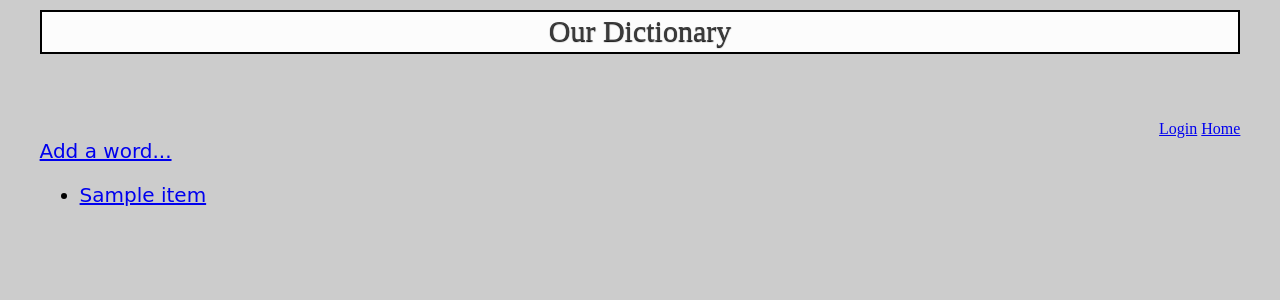
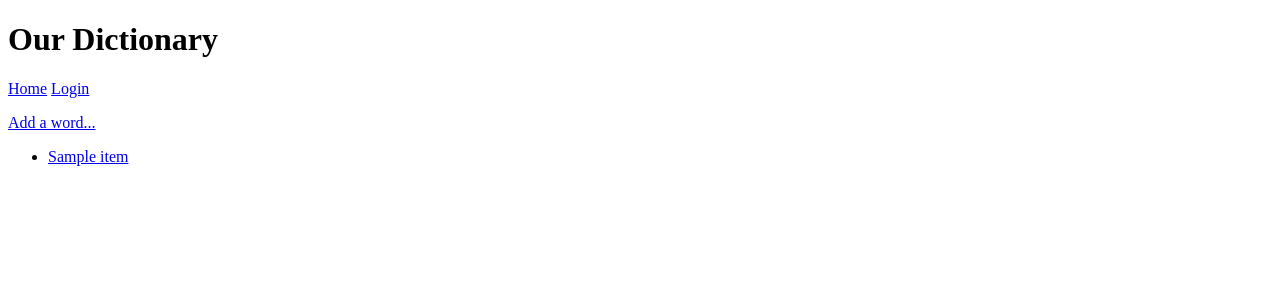
Before and after one commit to gctaa/ourdictionary, a Django app: template templates/wordviewer/wordentry_list.html in a window 1280 px wide. Shown: the top 300 px of the page. Run offline with Django 3.2, Linux system fonts and the light colour scheme; the template is opened without the code that fills it: most values are stand-ins (such as "Sample title", 1, 10 or a date in 2020); some libraries are stand-ins or nearby versions.

Commit message:
Removed yucky css. StStarted cleaning up templates.

```diff
--- a/templates/base.html
+++ b/templates/base.html
@@ -1,41 +1,35 @@
 <!DOCTYPE html>
 <html lang="en">
 <head>
-    <link rel="stylesheet" href="/static/styles/style.css" />
-    <title>{% block title %}Our Dictionary{% endblock %}</title>
+<link rel="stylesheet" href="/static/styles/style.css" />
+<title>{% block title %}Our Dictionary{% endblock %}</title>
+<script type="text/javascript" src="https://ajax.googleapis.com/ajax/libs/jquery/1.7.1/jquery.min.js">
+</script>
+{% block jsplugins %}
+{% endblock %}
 </head>
 
 <body>
-<script type="text/javascript" src="https://ajax.googleapis.com/ajax/libs/jquery/1.7.1/jquery.min.js">
-</script>
-<div class="center">
-<div class="back">
-</div>
+<header>
+<h1>Our Dictionary</h1>
+<a href="/words/">Home</a>
+{% block topbar %}
+<span>
+{% if user.is_authenticated %}
+{{user.username}} <a href="/logout/">Logout</a>
+{% else %}
+<a href="/login/">Login</a>
+{% endif %}
+</span>
+{% endblock %}
+</header>
 
-<div id="logo_header">
-<h1>Our Dictionary</h1>
-</div>
+<section>
+{% block content %}{% endblock %}
+</section>
 
-<div class="box">
-</div>
-    <div id="navbar">
-        {% block topbar %}
-        <nav>
-            {% if user.is_authenticated %}
+<footer>
+</footer>
 
-            <p>{{user.username}}(<a href="/logout/">Logout</a>)     <a href="/words/">Home</a></p>
-            {% else %}
-            <p><a href="/login/">Login</a>    <a href="/words/">Home</a></p>
-            {% endif %}
-        </nav>
-        {% endblock %}
-    </div>
-    <div id="content">
-        {% block content %}{% endblock %}
-    </div>
-<div class="line">
-</div>
-
-</div>
 </body>
-<html>
+</html>
--- a/wordviewer/static/styles/style.css
+++ b/wordviewer/static/styles/style.css
@@ -1,174 +1,28 @@
-body {
-background-color:#cccccc;
-}
-
-div.center {
-        padding: 2px;
-        margin:auto;
-        width: 95%;
-}
-div.back {
-        padding: 20px;
-        border:2px black solid;
-        background-color:#fcfcfc;
-}
-
-h1 {
-    font-size:30px;
-    margin: 0;
-    font-family: "Droid Serif", serif;
-    color: #3b3b3b;
-    font-weight: normal;
-    text-shadow:0 1px 1px black;
-    text-align: center;
-    margin-top: -40px;
-    height:90px;
-}
-
-div#wordlist {
-float:left;
-font-family: 'Singlet', cursive;
-    font-size:20px;
-}
-a:hover {
-color: #fff;
-}
-#navbar{
-height:15px;
-}
-#Example {
-border-top-left-radius
-border-top-right-radius
-border-bottom-right-radius
-border-bottom-left-radius
-padding-right:50px;
-}
-
-div.bottom{
-width:100px; height:45px;
-border-top:15px solid #737CA1;
-border-right:20px solid white;
-padding-right:5px;
-padding-left:5px;
-border-bottom:15px solid #737CA1;
-border-left:20px solid white;
-}
-
-nav{
-float:right;
-}
-#name{
-    color: #CC0000;
-}
-h3{
-    color: #073763;
-}
-.part{
-    color: #073763;
-    font-size: medium;
-}
-.editlink{
-    float: left;
-}
-div.content{
-    width:600px ;
-    display: block;
-}
-div.text_content{
-    float: left;
-    width: 70%;
-}
-
-div.photo_content{
-    float: right;
-    width: 30%;
-
-}
-
-/*#top_navigation {
-background : transparent;
-width: 800px;
-height : 77px;
-list-style : none;
-margin-top : 7px;
-margin-bottom : 11px;
-width : 100%;
-}
-ul.nav {
-background : transparent;
-width: 800px;
-height : 57px;
-line-height : 31px;
-list-style : none;
-padding : 0 10px;
-font-size : 14px;
-}
-ul.nav li {
-display : inline;
-padding : 0;
-background : transparent;
-}
-ul.nav a {
-background : transparent;
-height : 30px;
-font-size : 16px;
-color : #808080;
-float : left;
-padding : 11px 19px 11px 16px;
-text-decoration : none;
-border-top: 1px solid #252525;
-border-bottom : 4px solid #252525;
-border-left : 1px solid transparent;
-border-right : 1px solid transparent;
-border-radius : 4px;
-border-radius : 4px;
-border-radius: 4px;
-}
-ul.nav a:hover {
-background : #252525;
-border-top : 1px solid #252525;
-border-bottom : 4px solid #000;
-border-left : 1px solid #252525;
-border-right : 1px solid #252525;
-color : #FFF;
-padding : 11px 19px 11px 16px;
-border-radius : 4px;
-border-radius : 4px;
-border-radius: 4px;
-}*/
-
-
-div.line {
-    width: 100%;
-    height: 9px;
-    background-color:#cccccc;
-}
-
+/* Style required for jQuery nav plugin */
 .ln-letters {
     overflow:hidden;
- }
-
+}
 .ln-letters a {
-    font-size:0.9em;
-    display:block;
-    float:left;
-    padding:4px 8px;
-    border:2px solid silver;
-    border-right:none;
-    text-decoration:none;
+    font-size: 0.9em;
+    display: block;
+    float: left;
+    padding: 4px 8px;
+    border: 2px solid silver;
+    border-right: none;
+    text-decoration: none;
 }
 .ln-letters a:hover,
 .ln-letters a.ln-selected
 {
-    background-color:#eaeaea;
+    background-color: #eaeaea;
 }
 .ln-letters a.ln-disabled {
-    color:#ccc;
+    color: #ccc;
 }
 .ln-letter-count {
-    text-align:center;
-    font-size:0.8em;
-    line-height:1;
-    margin-top:90px;
-    color:#336699;
+    text-align: center;
+    font-size: 0.8em;
+    line-height: 1;
+    margin-top: 90px;
+    color: #336699;
 }
--- a/wordviewer/views.py
+++ b/wordviewer/views.py
@@ -12,7 +12,7 @@ from wordviewer.models import WordEntry
 class WordEntryForm(forms.ModelForm):
     class Meta:
        model = WordEntry
-       exclude = ("user_creator","user_last_modified")
+       exclude = ("user_creator", "user_last_modified")
 
 class WordEntryCreationView(CreateView):
 
@@ -54,7 +54,7 @@ class RichUserCreationForm(UserCreationForm):
         return user
 
 class TokenRegistrationForm(RichUserCreationForm):
-    token = forms.CharField(max_length=20,label="Registration Token")
+    token = forms.CharField(max_length=20, label="Registration Token")
     def clean_token(self):
         data = self.cleaned_data["token"]
         if data != settings.REGISTRATION_TOKEN:
@@ -77,4 +77,4 @@ def register(request):
             form = RichUserCreationForm()
     return render_to_response("registration/register.html", {
         'form': form,
-    },context_instance=RequestContext(request))
+    }, context_instance=RequestContext(request))
```
Also changed, not shown: urls.py (+4 -4 lines), 1 other file.
